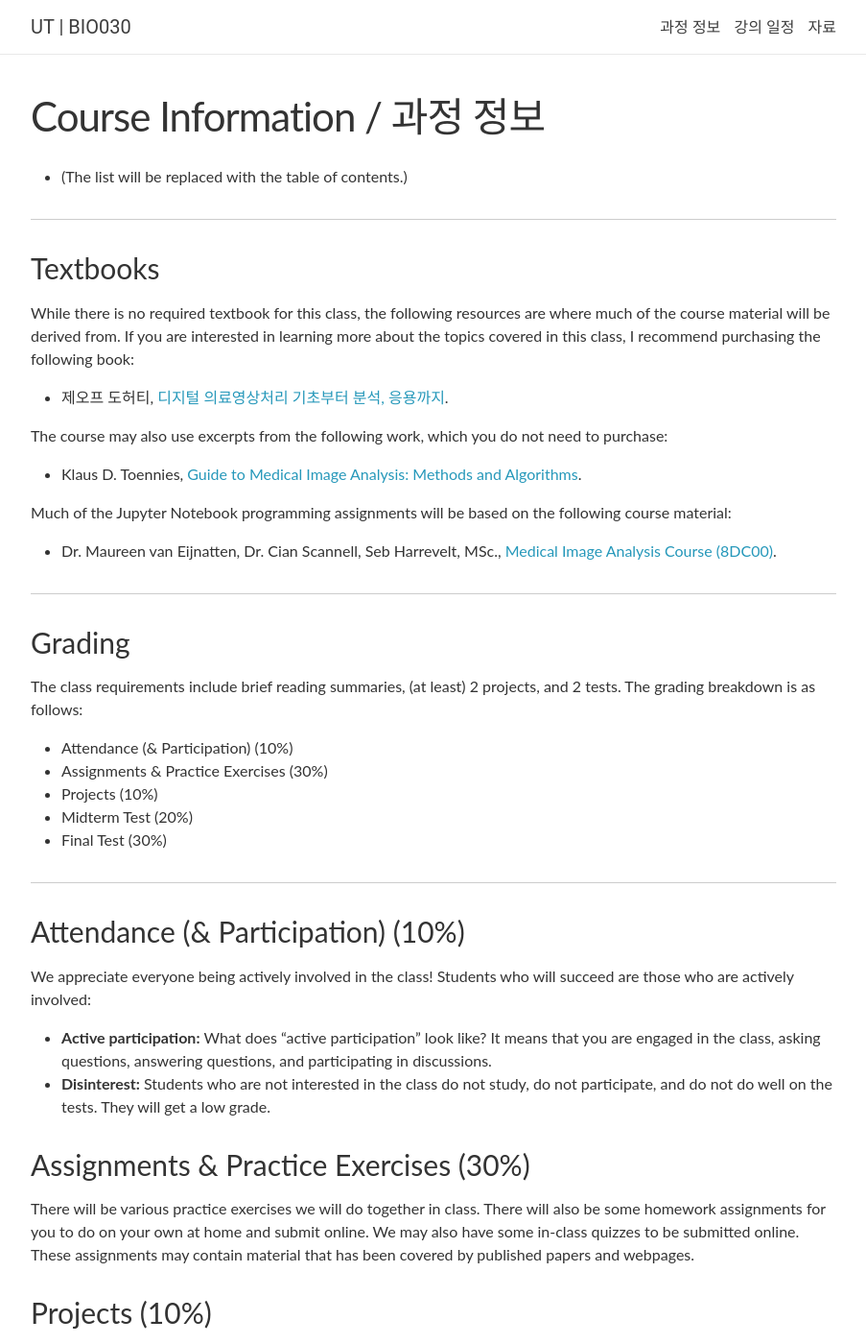
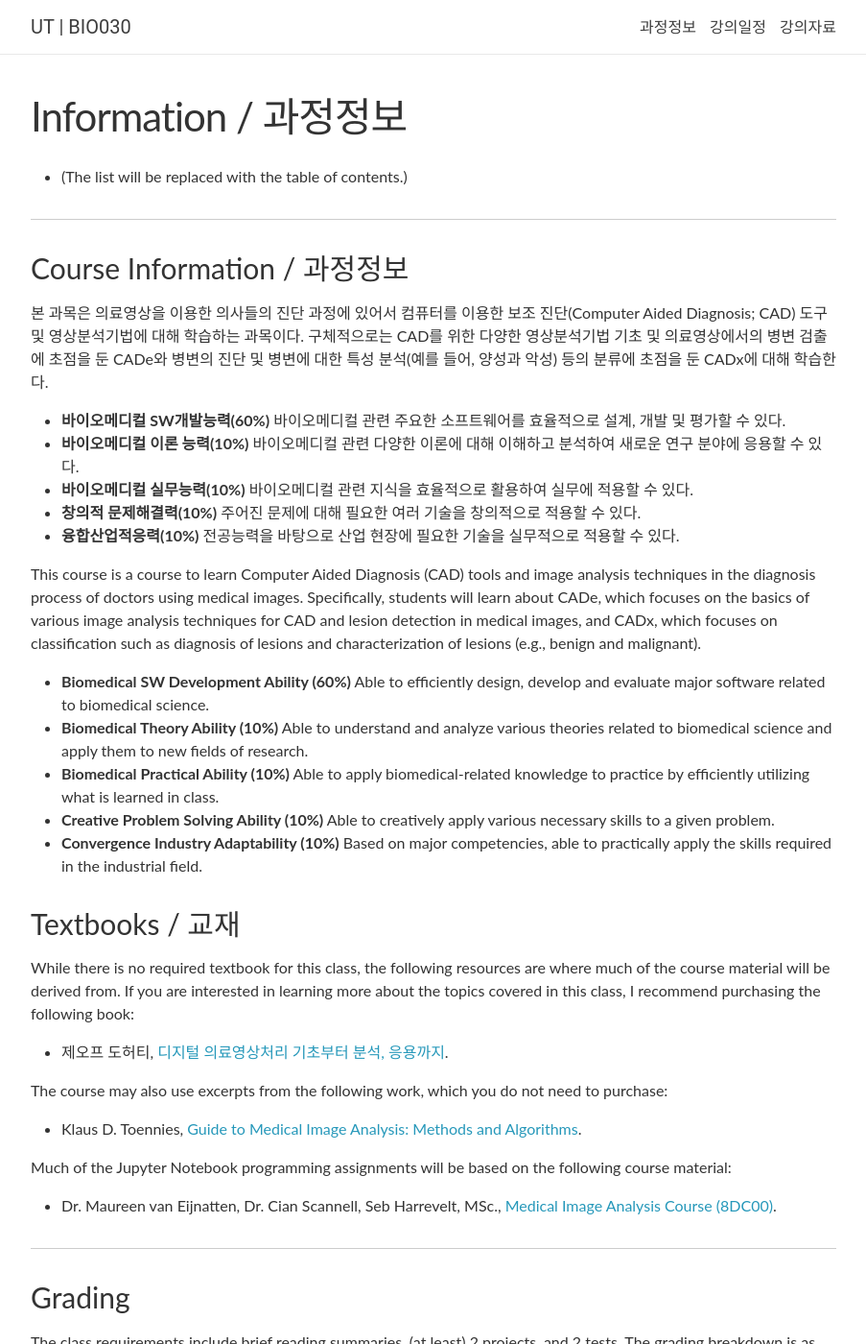
Before and after one commit to 2023-aaronkr/ut-cad, a Jekyll site: the page built from _pages/logistics.md, in a window 1280 px wide and 1400 px high. Shown: the whole window at 96% size, without its empty margins (188-1091 px from the left). Built offline with Jekyll 4.4.1, drawn with Linux system fonts in a browser that asks for light colours; nearby versions of some CDN libraries; comment, search, counter and statistics services are not loaded.

Commit message:
Update header and logistics

```diff
--- a/_includes/header.html
+++ b/_includes/header.html
@@ -29,13 +29,15 @@
 
       <div class="trigger">
         <a class="page-link" href="{{ '/logistics/' | relative_url }}"
-          >과정 정보</a
+          >과정정보</a
         >
         <a class="page-link" href="{{ '/lectures/' | relative_url }}"
-          >강의 일정</a
+          >강의일정</a
         >
         <!-- <a class="page-link" href="{{ '/grading/' | relative_url }}">성적</a> -->
-        <a class="page-link" href="{{ '/resources/' | relative_url }}">자료</a>
+        <a class="page-link" href="{{ '/resources/' | relative_url }}"
+          >강의자료</a
+        >
         <!-- <a class="page-link" href="{{ '/notes/' | relative_url }}">notes</a>
         <a class="page-link" href="{{ '/calendar/' | relative_url }}">calendar</a>
         <a class="page-link" href="{{ '/homework/' | relative_url }}">homework</a>
--- a/_pages/logistics.md
+++ b/_pages/logistics.md
@@ -9,7 +9,25 @@
 
 ---
 
-### Textbooks
+### Course Information / 과정정보
+
+본 과목은 의료영상을 이용한 의사들의 진단 과정에 있어서 컴퓨터를 이용한 보조 진단(Computer Aided Diagnosis; CAD) 도구 및 영상분석기법에 대해 학습하는 과목이다. 구체적으로는 CAD를 위한 다양한 영상분석기법 기초 및 의료영상에서의 병변 검출에 초점을 둔 CADe와 병변의 진단 및 병변에 대한 특성 분석(예를 들어, 양성과 악성) 등의 분류에 초점을 둔 CADx에 대해 학습한다.
+
+- **바이오메디컬 SW개발능력(60%)** 바이오메디컬 관련 주요한 소프트웨어를 효율적으로 설계, 개발 및 평가할 수 있다.
+- **바이오메디컬 이론 능력(10%)** 바이오메디컬 관련 다양한 이론에 대해 이해하고 분석하여 새로운 연구 분야에 응용할 수 있다.
+- **바이오메디컬 실무능력(10%)** 바이오메디컬 관련 지식을 효율적으로 활용하여 실무에 적용할 수 있다.
+- **창의적 문제해결력(10%)** 주어진 문제에 대해 필요한 여러 기술을 창의적으로 적용할 수 있다.
+- **융합산업적응력(10%)** 전공능력을 바탕으로 산업 현장에 필요한 기술을 실무적으로 적용할 수 있다.
+
+This course is a course to learn Computer Aided Diagnosis (CAD) tools and image analysis techniques in the diagnosis process of doctors using medical images. Specifically, students will learn about CADe, which focuses on the basics of various image analysis techniques for CAD and lesion detection in medical images, and CADx, which focuses on classification such as diagnosis of lesions and characterization of lesions (e.g., benign and malignant).
+
+- **Biomedical SW Development Ability (60%)** Able to efficiently design, develop and evaluate major software related to biomedical science.
+- **Biomedical Theory Ability (10%)** Able to understand and analyze various theories related to biomedical science and apply them to new fields of research.
+- **Biomedical Practical Ability (10%)** Able to apply biomedical-related knowledge to practice by efficiently utilizing what is learned in class.
+- **Creative Problem Solving Ability (10%)** Able to creatively apply various necessary skills to a given problem.
+- **Convergence Industry Adaptability (10%)** Based on major competencies, able to practically apply the skills required in the industrial field.
+
+### Textbooks / 교재
 
 While there is no required textbook for this class, the following resources are where much of the course material will be derived from. If you are interested in learning more about the topics covered in this class, I recommend purchasing the following book:
 
```
Also changed, not shown: other parts of _pages/logistics.md (+1 -1 lines), _pages/lectures.md (+1 -1 lines), _pages/resources.md (+1 -1 lines).
